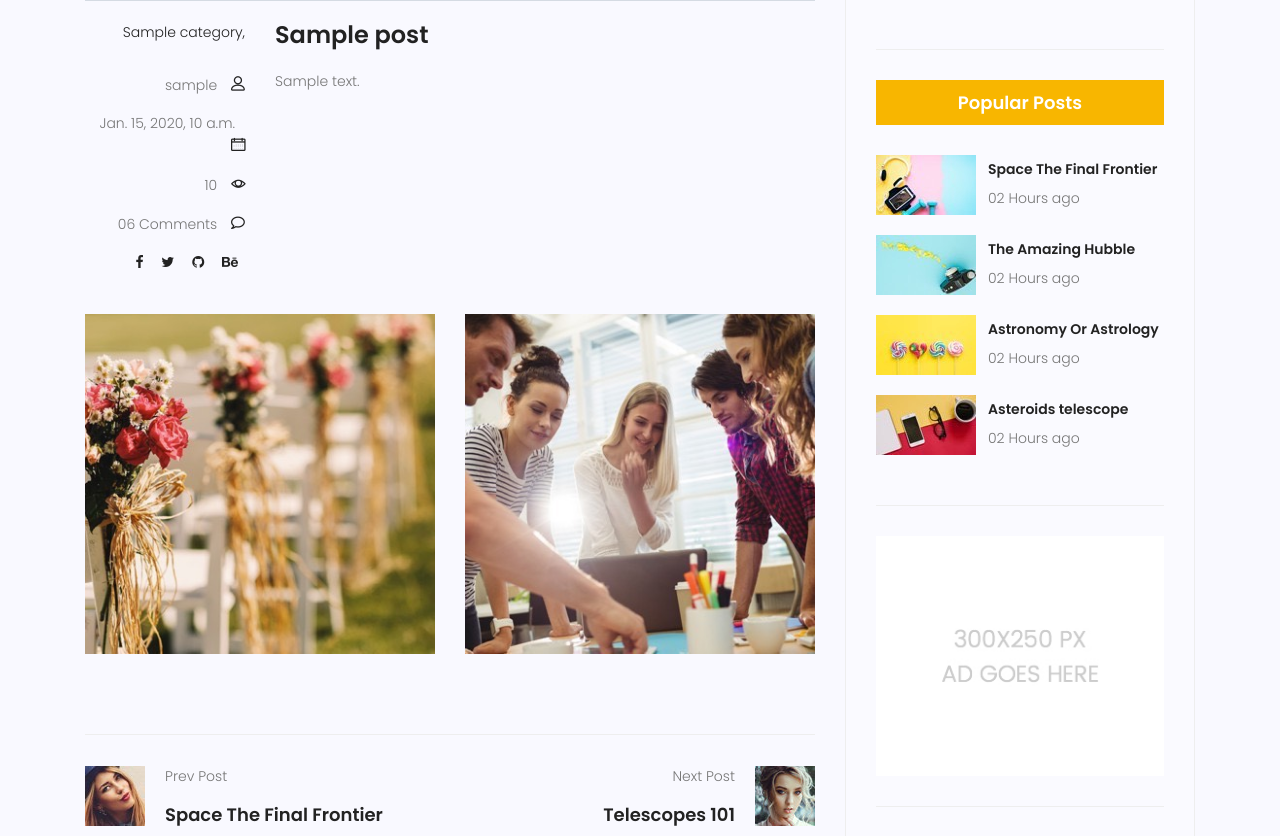
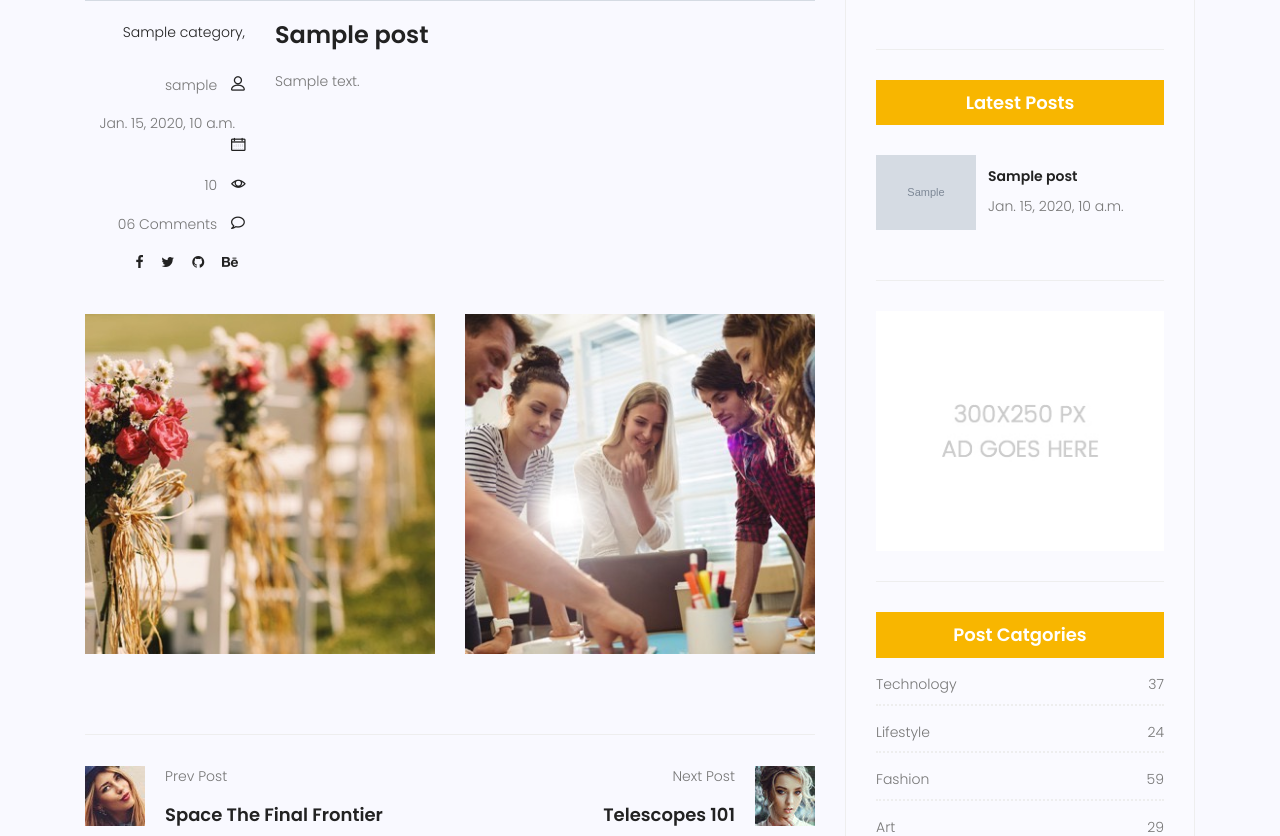
Before and after one commit to Hichtoor/django-portfolio, a Django app: page /blog/1 in a window 1280 px wide. Shown: the part 967-1803 px from the top of the page. Run offline with Django 5.2, Linux system fonts and the light colour scheme; tables that the repository leaves empty hold one stand-in row (values such as "Sample post"); grey boxes marked "Sample" are stand-in pictures; some libraries are stand-ins or nearby versions.

Commit message:
add latest posts inclusion tag

```diff
--- a/blog/templatetags/blog_tags.py
+++ b/blog/templatetags/blog_tags.py
@@ -6,3 +6,8 @@ register = template.Library()
 @register.filter
 def snippet(value, arg=100):
     return value[:arg] + ' ...'
+
+@register.inclusion_tag('blog/latest-posts.html')
+def latest_posts(arg=3):
+    posts = Post.objects.filter(status=True).order_by('-published_at')[:arg]
+    return {'posts': posts}
--- a/static/css/main.css
+++ b/static/css/main.css
@@ -3655,7 +3655,9 @@ body.mobile-nav-active #mobile-nav-toggle {
 }
 
 .widget-wrap .popular-post-widget .popular-post-list .thumb img {
-  width: 100%;
+  max-width: 100px;
+  width: 100%;
+
 }
 
 .widget-wrap .popular-post-widget .single-post-list {
--- /dev/null
+++ b/templates/blog/latest-posts.html
@@ -0,0 +1,23 @@
+{% load static %}
+{% load blog_tags %}
+
+<div class="single-sidebar-widget popular-post-widget">
+    <h4 class="popular-title">Latest Posts</h4>
+    <div class="popular-post-list">
+        {% for post in posts %}
+        <div class="single-post-list d-flex flex-row align-items-center">
+
+            <div class="thumb">
+                <img class="img-fluid" src="{{post.image.url}}" alt="">
+            </div>
+            <div class="details">
+                <a href="{% url 'blog:single' pid=post.id %}">
+                    <h6>{{post.title}}</h6>
+                </a>
+                <p>{{post.published_at}}</p>
+            </div>
+
+        </div>
+        {% endfor %}
+    </div>
+</div>
--- a/templates/blog/single.html
+++ b/templates/blog/single.html
@@ -1,5 +1,6 @@
 {% extends 'base.html' %}
 {% load static %}
+{% load blog_tags %}
 
 {% block content %}
 <!-- start banner Area -->
@@ -238,55 +239,7 @@
 
 					{% include 'blog/blog-writer.html' %}
 
-					<div class="single-sidebar-widget popular-post-widget">
-						<h4 class="popular-title">Popular Posts</h4>
-						<div class="popular-post-list">
-							<div class="single-post-list d-flex flex-row align-items-center">
-								<div class="thumb">
-									<img class="img-fluid" src="{% static 'img/blog/pp1.jpg' %}" alt="">
-								</div>
-								<div class="details">
-									<a href="single.html">
-										<h6>Space The Final Frontier</h6>
-									</a>
-									<p>02 Hours ago</p>
-								</div>
-							</div>
-							<div class="single-post-list d-flex flex-row align-items-center">
-								<div class="thumb">
-									<img class="img-fluid" src="{% static 'img/blog/pp2.jpg' %}" alt="">
-								</div>
-								<div class="details">
-									<a href="single.html">
-										<h6>The Amazing Hubble</h6>
-									</a>
-									<p>02 Hours ago</p>
-								</div>
-							</div>
-							<div class="single-post-list d-flex flex-row align-items-center">
-								<div class="thumb">
-									<img class="img-fluid" src="{% static 'img/blog/pp3.jpg' %}" alt="">
-								</div>
-								<div class="details">
-									<a href="single.html">
-										<h6>Astronomy Or Astrology</h6>
-									</a>
-									<p>02 Hours ago</p>
-								</div>
-							</div>
-							<div class="single-post-list d-flex flex-row align-items-center">
-								<div class="thumb">
-									<img class="img-fluid" src="{% static 'img/blog/pp4.jpg' %}" alt="">
-								</div>
-								<div class="details">
-									<a href="single.html">
-										<h6>Asteroids telescope</h6>
-									</a>
-									<p>02 Hours ago</p>
-								</div>
-							</div>
-						</div>
-					</div>
+					{% latest_posts %}
 
 					{% include 'blog/ads.html' %}
 
```
Also changed, not shown: templates/blog/home.html (+1 -49 lines), 1 other file.
